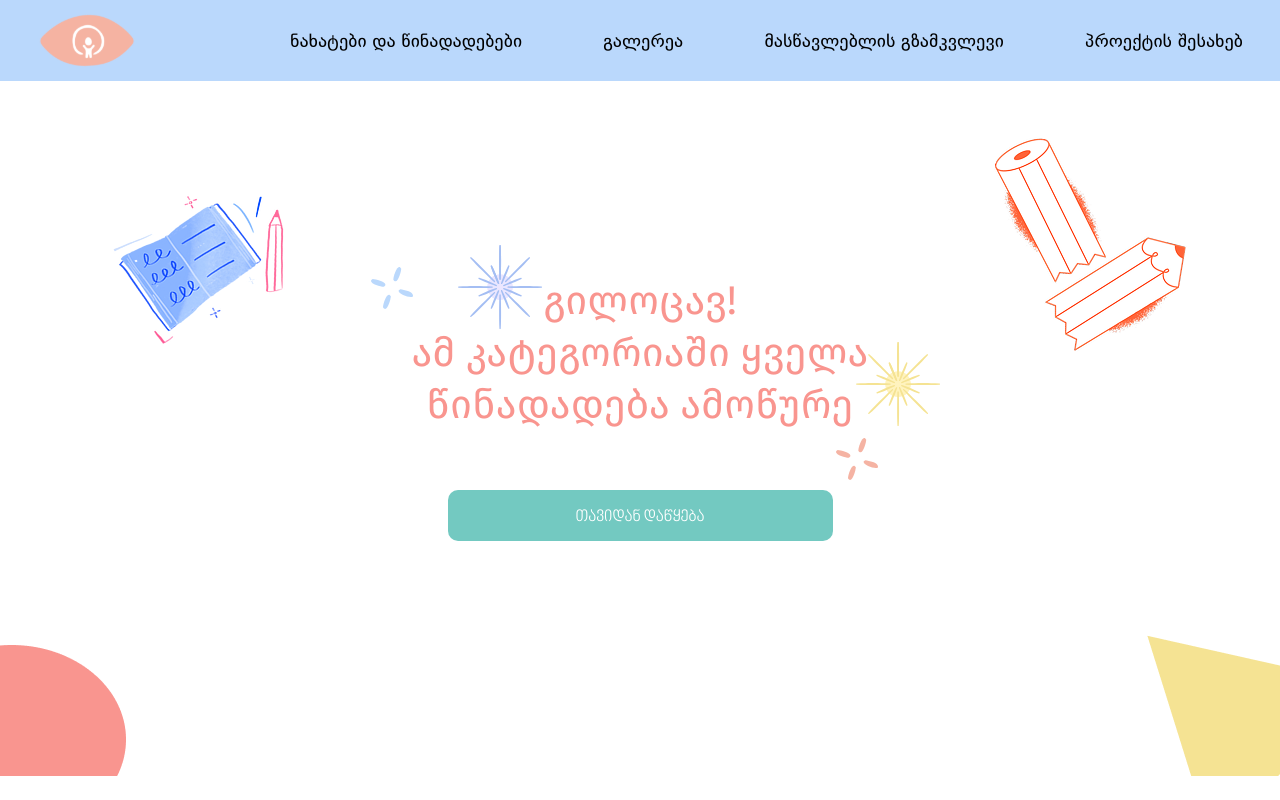
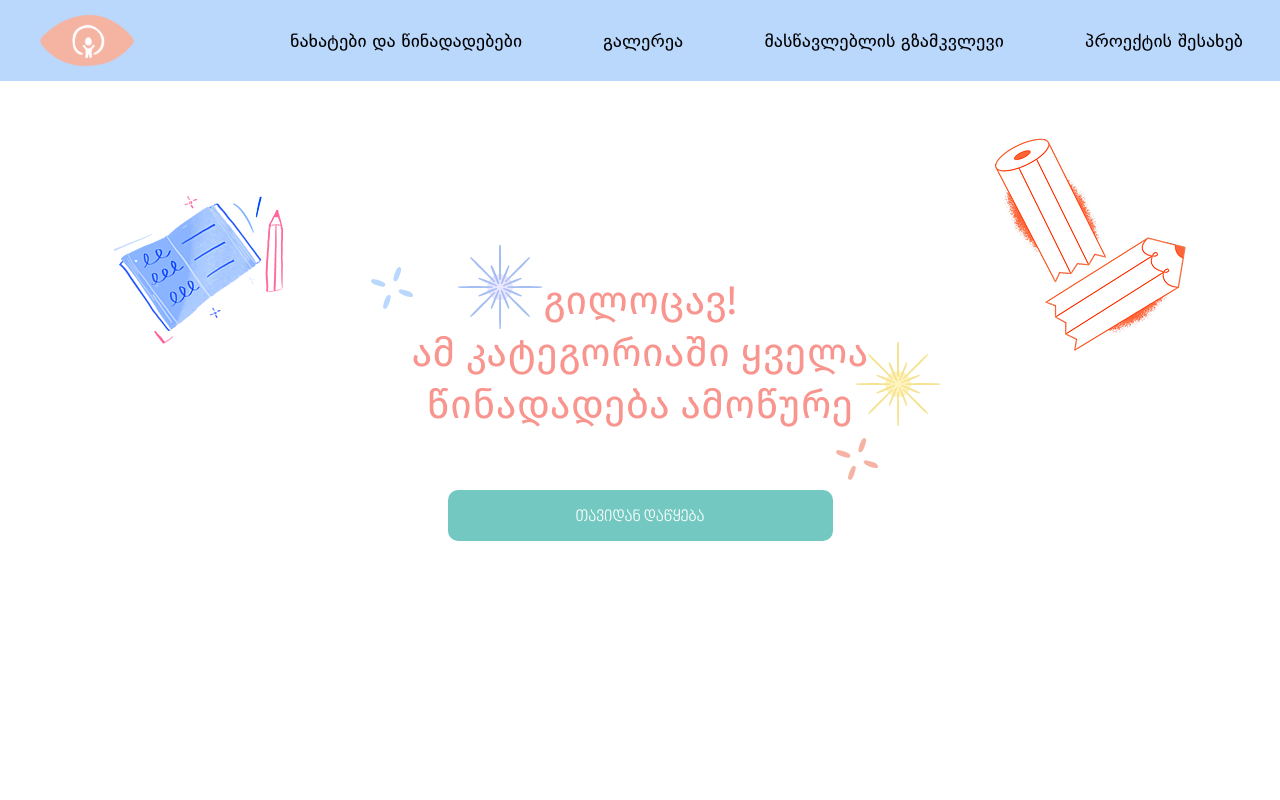
Before and after one commit to Mind1a/visual_storytelling_25.1, a Next.js app: page /success in a window 1280 px wide. Built offline with nearby package versions, Linux system fonts and the light colour scheme.

Commit message:
Remove decorative images from MainSuccessPage
Deleted two absolutely positioned decorative image elements from the MainSuccessPage component to simplify the layout.

```diff
--- a/features/successPage/components/MainSuccessPage.tsx
+++ b/features/successPage/components/MainSuccessPage.tsx
@@ -69,23 +69,6 @@ const MainSuccessPage = () => {
             className="absolute top-[261px] right-[338.83px] max-[1066px]:top-[349px] max-[1066px]:right-[22px] max-[1066px]:h-[56px] max-[1066px]:w-[56px]"
           />
         </div>
-
-        <div>
-          <img
-            aria-hidden="true"
-            src="/images/intersect.png"
-            alt="shape"
-            className="absolute bottom-0 left-0 max-[1066px]:h-[123px] max-[1066px]:w-[116px]"
-          />
-        </div>
-        <div>
-          <img
-            aria-hidden="true"
-            src="/images/Polygon-1.png"
-            alt="shape"
-            className="absolute right-0 bottom-0 max-[1066px]:h-[123px] max-[1066px]:w-[124px]"
-          />
-        </div>
       </div>
     </div>
   )
```
